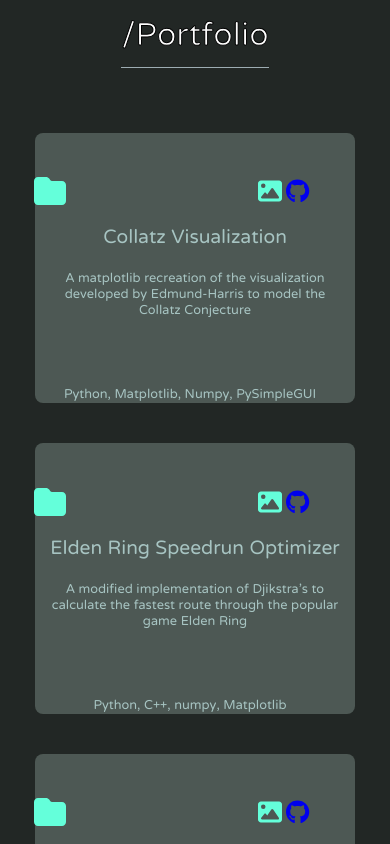
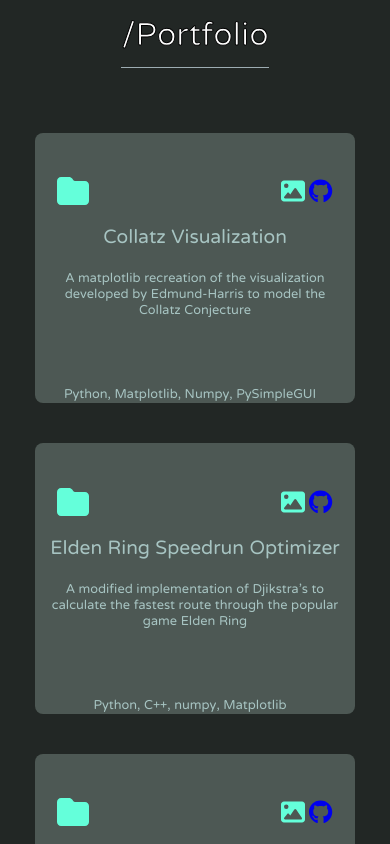
Before and after one commit to cushdog/cushdog.github.io, a React (Create React App) app: page / in a window 390 px wide. Shown: the part 1960-2804 px from the top of the page. Built offline with nearby package versions, Linux system fonts and the light colour scheme.

Commit message:
Fixed mobile cards issue

```diff
--- a/src/CSS/Card.css
+++ b/src/CSS/Card.css
@@ -19,35 +19,21 @@
     margin-top: 20px;
 }
 
+#whole_container {
+    margin-top: 40px;
+}
 
 #folder {
-    padding-right: 6em;
-    /* margin-right: 8px; */
-}
-
-
-#first_row {
-    padding-left: 1em;
-    display: flex !important;
-    align-items: center !important;
-}
-
-
-#image {
-    padding-right: 4px;
-}
-
-#github {
-    margin-right: 8px;
-}
-
-#whole_container {
-    margin-top: 40px;
+    padding-right:6em;
 }
 
 #languages_row {
     padding-top: 5vh;
     margin-right: 10px;
+}
+
+#first_row {
+    padding-left: 1em;
 }
 
 #description_row {
@@ -58,6 +44,9 @@
     color: #A7C4C2;
 }
 
+#image {
+    padding-right: 4px;
+}
 
 
 @media only screen and (min-width:1000px) {
```
